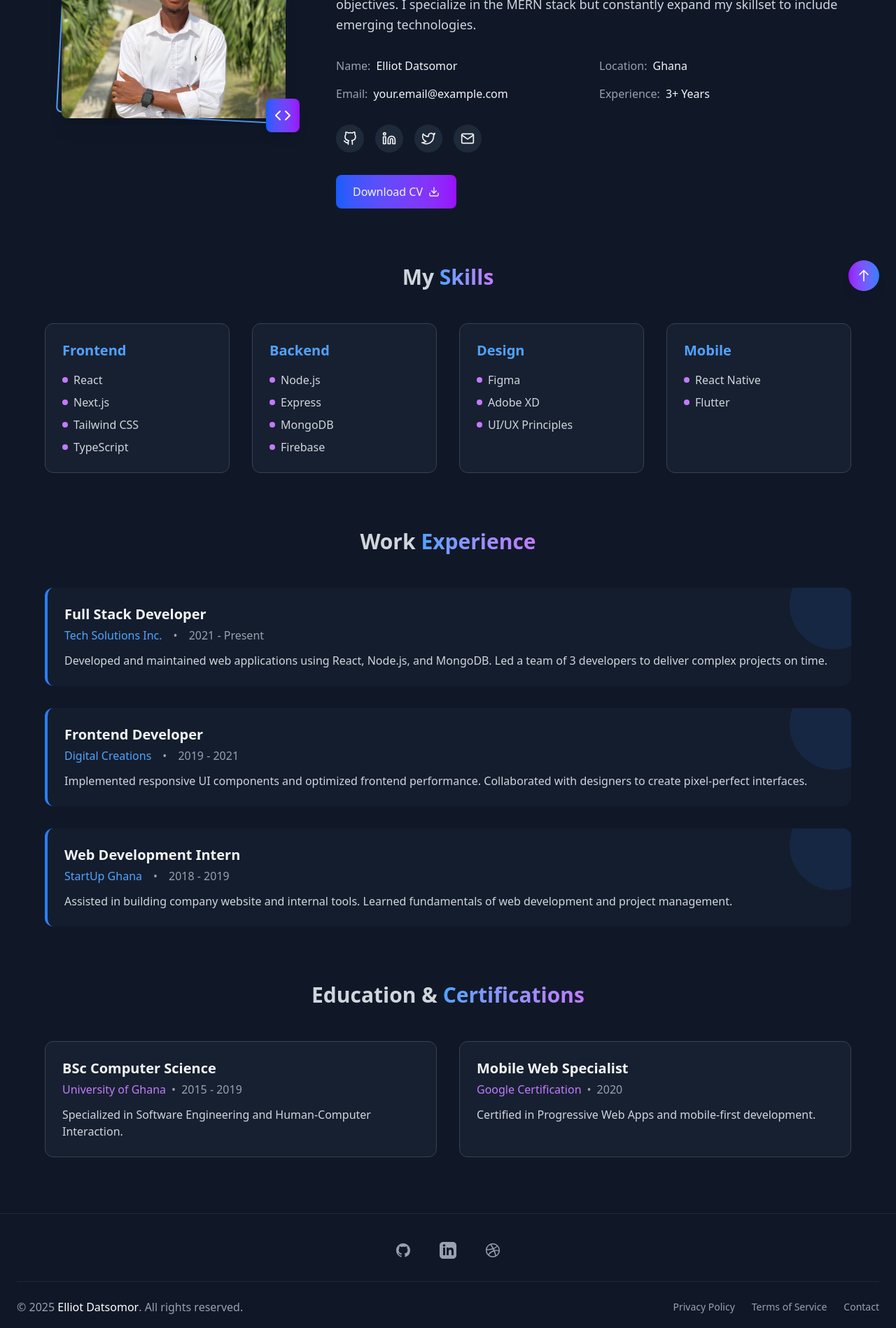
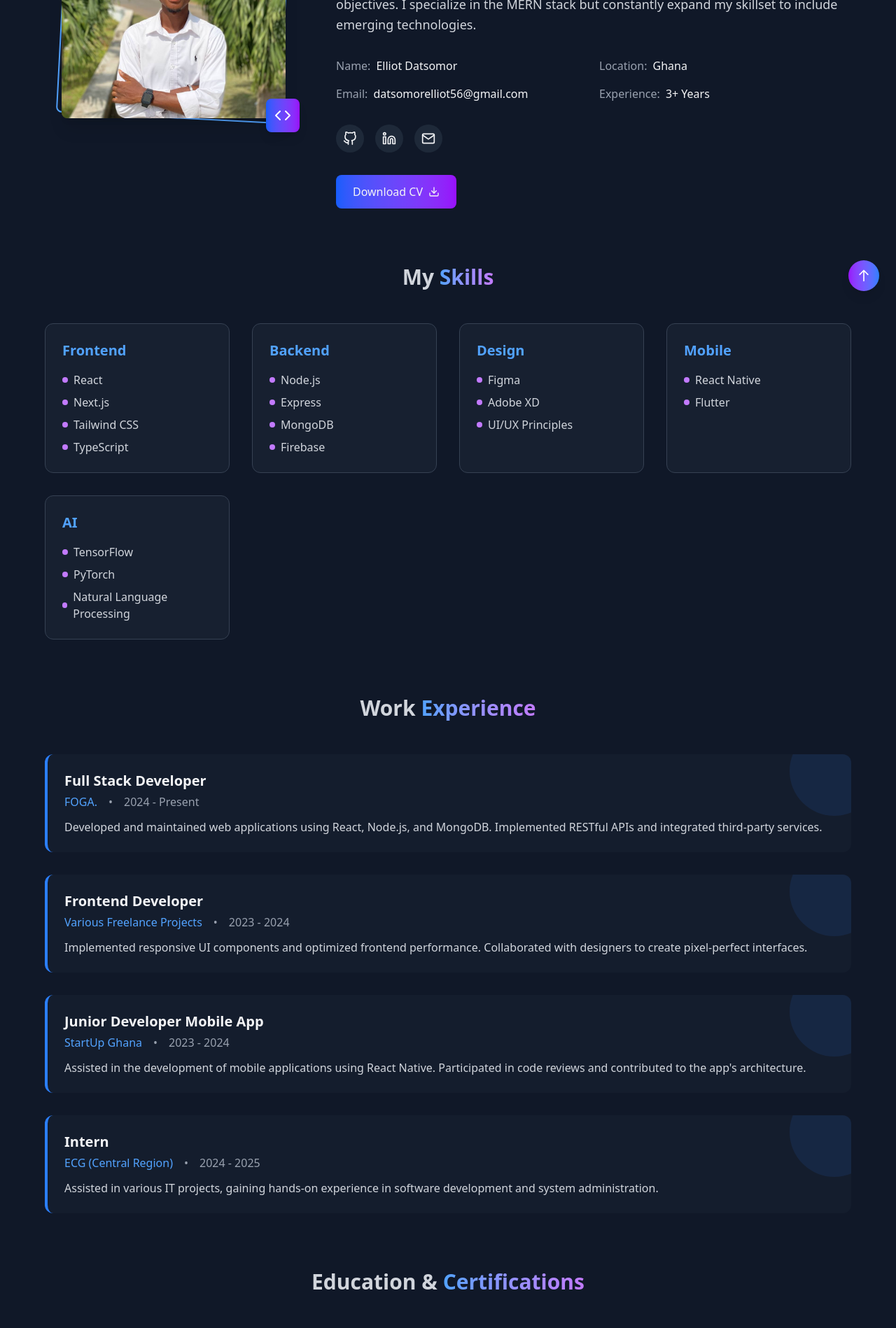
Before and after one commit to BossEl-566/My-portfolio, a React (Vite) app: page /about in a window 1280 px wide. Shown: the part 360-2258 px from the top of the page at 70% size. Built offline with nearby package versions, Linux system fonts and the light colour scheme.

Commit message:
feat: enhance Header component with mobile menu and WhatsApp contact button; update About page with new experiences and education details

```diff
--- a/src/components/Header.jsx
+++ b/src/components/Header.jsx
@@ -1,10 +1,11 @@
 import { Link } from "react-router-dom";
 import { useState, useEffect } from "react";
-import { motion } from "framer-motion";
+import { motion, AnimatePresence } from "framer-motion";
 
 const Header = () => {
   const [activeLink, setActiveLink] = useState("");
   const [scrolled, setScrolled] = useState(false);
+  const [mobileMenuOpen, setMobileMenuOpen] = useState(false);
 
   useEffect(() => {
     const handleScroll = () => {
@@ -21,6 +22,15 @@ const Header = () => {
     { name: "Projects", path: "/projects" },
     { name: "Contact", path: "/contact" },
   ];
+
+  const toggleMobileMenu = () => {
+    setMobileMenuOpen(!mobileMenuOpen);
+  };
+
+  const handleNavClick = (path) => {
+    setActiveLink(path);
+    setMobileMenuOpen(false); // Close menu when a link is clicked
+  };
 
   return (
     <header className={`fixed w-full z-50 transition-all duration-500 ${scrolled ? "bg-gray-900/95 backdrop-blur-md py-2 shadow-xl" : "bg-gray-900/80 py-4"}`}>
@@ -66,17 +76,71 @@ const Header = () => {
   whileHover={{ scale: 1.05 }}
   whileTap={{ scale: 0.95 }}
   className="hidden md:block px-6 py-2 bg-gradient-to-r from-purple-600 to-blue-500 text-white rounded-full font-medium shadow-lg hover:shadow-xl transition-all duration-300 hover:from-purple-500 hover:to-blue-400"
+  onClick={() => {
+    const phoneNumber = "233594538949";
+    const message = "Hello, I’m interested in hiring you!";
+    const url = `https://wa.me/${phoneNumber}?text=${encodeURIComponent(message)}`;
+    window.open(url, "_blank");
+  }}
 >
   Hire Me
 </motion.button>
 
+
         {/* Mobile menu button */}
-        <button className="md:hidden text-gray-300 hover:text-white focus:outline-none">
+        <button
+          onClick={toggleMobileMenu}
+          className="md:hidden text-gray-300 hover:text-white focus:outline-none"
+          aria-label="Toggle menu"
+        >
           <svg className="w-6 h-6" fill="none" stroke="currentColor" viewBox="0 0 24 24">
-            <path strokeLinecap="round" strokeLinejoin="round" strokeWidth="2" d="M4 6h16M4 12h16M4 18h16" />
+            <path
+              strokeLinecap="round"
+              strokeLinejoin="round"
+              strokeWidth="2"
+              d={mobileMenuOpen ? "M6 18L18 6M6 6l12 12" : "M4 6h16M4 12h16M4 18h16"}
+            />
           </svg>
         </button>
       </div>
+
+      {/* Mobile menu */}
+      <AnimatePresence>
+        {mobileMenuOpen && (
+          <motion.div
+            initial={{ opacity: 0, height: 0 }}
+            animate={{ opacity: 1, height: "auto" }}
+            exit={{ opacity: 0, height: 0 }}
+            transition={{ duration: 0.3 }}
+            className="md:hidden overflow-hidden"
+          >
+            <div className="px-6 py-4 space-y-1 bg-gray-900/95 backdrop-blur-md">
+              {navItems.map((item) => (
+                <Link
+                  key={item.path}
+                  to={item.path}
+                  className={`block px-4 py-3 rounded-lg transition-all duration-300 ${activeLink === item.path ? "text-white bg-gray-800" : "text-gray-300 hover:text-white hover:bg-gray-800/50"}`}
+                  onClick={() => handleNavClick(item.path)}
+                >
+                  {item.name}
+                </Link>
+              ))}
+              <button
+  className="w-full px-6 py-3 bg-gradient-to-r from-purple-600 to-blue-500 text-white rounded-full font-medium shadow-lg transition-all duration-300"
+  onClick={() => {
+    const phoneNumber = "233594538949"; // Replace with your number
+    const message = "Hello, I’d like to hire you!";
+    window.open(`https://wa.me/${phoneNumber}?text=${encodeURIComponent(message)}`, "_blank");
+  }}
+>
+  Hire Me
+              </button>
+
+
+            </div>
+          </motion.div>
+        )}
+      </AnimatePresence>
     </header>
   );
 };
--- a/src/pages/About.jsx
+++ b/src/pages/About.jsx
@@ -7,7 +7,8 @@ const About = () => {
     { name: "Frontend", technologies: ["React", "Next.js", "Tailwind CSS", "TypeScript"] },
     { name: "Backend", technologies: ["Node.js", "Express", "MongoDB", "Firebase"] },
     { name: "Design", technologies: ["Figma", "Adobe XD", "UI/UX Principles"] },
-    { name: "Mobile", technologies: ["React Native", "Flutter"] }
+    { name: "Mobile", technologies: ["React Native", "Flutter"] },
+    { name: "AI", technologies: ["TensorFlow", "PyTorch", "Natural Language Processing"] }
   ];
 
   return (
@@ -80,7 +81,7 @@ const About = () => {
               </div>
               <div className="flex items-center">
                 <span className="text-gray-400 mr-2">Email:</span>
-                <span className="font-medium">your.email@example.com</span>
+                <span className="font-medium">datsomorelliot56@gmail.com</span>
               </div>
               <div className="flex items-center">
                 <span className="text-gray-400 mr-2">Experience:</span>
@@ -91,7 +92,7 @@ const About = () => {
             {/* Social Links */}
             <div className="flex flex-wrap gap-4 mb-8">
               <motion.a
-                href="https://github.com/yourusername"
+                href="https://github.com/BossEl-566"
                 target="_blank"
                 rel="noopener noreferrer"
                 whileHover={{ y: -3 }}
@@ -100,7 +101,7 @@ const About = () => {
                 <FiGithub className="text-xl" />
               </motion.a>
               <motion.a
-                href="https://linkedin.com/in/yourusername"
+                href="https://linkedin.com/in/elliot-datsomor-972360216/"
                 target="_blank"
                 rel="noopener noreferrer"
                 whileHover={{ y: -3 }}
@@ -109,16 +110,7 @@ const About = () => {
                 <FiLinkedin className="text-xl" />
               </motion.a>
               <motion.a
-                href="https://twitter.com/yourusername"
-                target="_blank"
-                rel="noopener noreferrer"
-                whileHover={{ y: -3 }}
-                className="flex items-center justify-center w-10 h-10 bg-gray-800 rounded-full hover:bg-blue-600 transition-colors"
-              >
-                <FiTwitter className="text-xl" />
-              </motion.a>
-              <motion.a
-                href="mailto:your.email@example.com"
+                href="mailto:datsomorelliot56@gmail.com"
                 whileHover={{ y: -3 }}
                 className="flex items-center justify-center w-10 h-10 bg-gray-800 rounded-full hover:bg-blue-600 transition-colors"
               >
@@ -195,21 +187,27 @@ const About = () => {
             {[
               {
                 role: "Full Stack Developer",
-                company: "Tech Solutions Inc.",
-                period: "2021 - Present",
-                description: "Developed and maintained web applications using React, Node.js, and MongoDB. Led a team of 3 developers to deliver complex projects on time."
+                company: "FOGA.",
+                period: "2024 - Present",
+                description: "Developed and maintained web applications using React, Node.js, and MongoDB. Implemented RESTful APIs and integrated third-party services."
               },
               {
                 role: "Frontend Developer",
-                company: "Digital Creations",
-                period: "2019 - 2021",
+                company: "Various Freelance Projects",
+                period: "2023 - 2024",
                 description: "Implemented responsive UI components and optimized frontend performance. Collaborated with designers to create pixel-perfect interfaces."
               },
               {
-                role: "Web Development Intern",
+                role: "Junior Developer Mobile App",
                 company: "StartUp Ghana",
-                period: "2018 - 2019",
-                description: "Assisted in building company website and internal tools. Learned fundamentals of web development and project management."
+                period: "2023 - 2024",
+                description: "Assisted in the development of mobile applications using React Native. Participated in code reviews and contributed to the app's architecture."
+              },
+              {
+                role: "Intern",
+                company: "ECG (Central Region)",
+                period: "2024 - 2025",
+                description: "Assisted in various IT projects, gaining hands-on experience in software development and system administration."
               }
             ].map((exp, index) => (
               <motion.div
@@ -252,14 +250,32 @@ const About = () => {
               {
                 institution: "University of Ghana",
                 degree: "BSc Computer Science",
-                year: "2015 - 2019",
-                description: "Specialized in Software Engineering and Human-Computer Interaction."
+                year: "2022 - 2026",
+                description: "Specialized in Software Engineering, Human-Computer Interaction, Data Science and Machine Learning."
               },
               {
-                institution: "Google Certification",
-                degree: "Mobile Web Specialist",
+                institution: "IPMC",
+                degree: "Diploma in System Engineering and Networking Engineering",
                 year: "2020",
-                description: "Certified in Progressive Web Apps and mobile-first development."
+                description: "Gained foundational knowledge in computer systems, networking, and IT infrastructure management."
+              },
+              {
+                institution: "DataCamp",
+                degree: "Natural Language Processing in Python",
+                year: "2025",
+                description: "Learned to build NLP models using Python, focusing on text processing, sentiment analysis, and language generation."
+              },
+              {
+                institution: "DataCamp",
+                degree: "Promting with Python",
+                year: "2025",
+                description: "Explored advanced techniques in prompt engineering for AI models, enhancing the ability to generate context-aware responses."
+              },
+              {
+                institution: "DataCamp",
+                degree: "Machine Learning with Python",
+                year: "2025",
+                description: "Developed skills in building and deploying machine learning models using Python, focusing on supervised and unsupervised learning techniques."
               }
             ].map((edu, index) => (
               <motion.div
```
Lines whose indentation alone changed are shown as unchanged.
